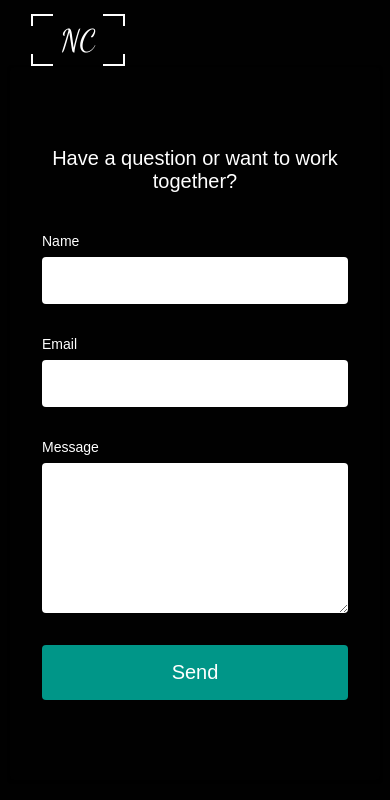
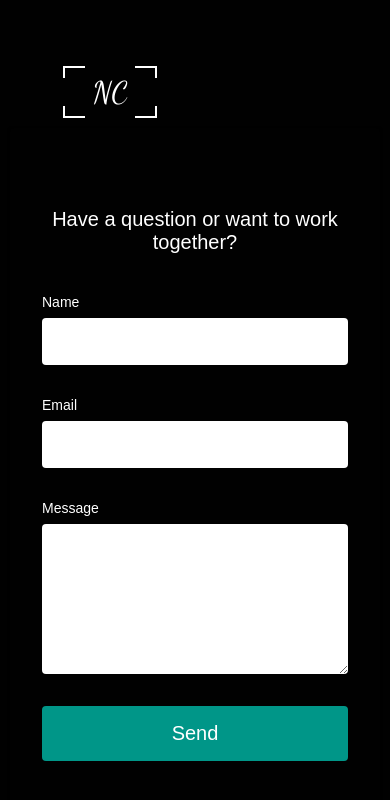
Before and after one commit to naomi-carey/Portfolio, a React (Create React App) app: page /contact in a window 390 px wide. Shown: the top 800 px of the page. Built offline with nearby package versions, Linux system fonts and the light colour scheme; a web font is replaced by a local one.

Commit message:
changed margin-top in contact elements

```diff
--- a/src/components/Contact/ContactElements.js
+++ b/src/components/Contact/ContactElements.js
@@ -25,15 +25,12 @@ export const FormWrap = styled.div`
 `;
 
 export const Icon = styled(Link)`
-  ${"" /* margin-left: 32px;
-  margin-top: 32px; */}
-  top: 0;
-  left: 0;
+  margin-left: 32px;
+  margin-top: 32px;
   text-decoration: none;
   color: #fff;
   font-weight: 700;
   font-size: 32px;
-  z-index: 1;
 
   @media screen and (min-width: 480px) {
     margin-left: 16px;
@@ -48,7 +45,7 @@ export const ContactLogoBorder = styled.div`
     font-size: 30px;
     height: 48px;
 
-    margin-top: 80px;
+    margin-top: 40px;
     margin-left: 31px;
     background: none;
 
@@ -143,10 +140,13 @@ export const Form = styled.form`
   @media screen and (min-width: 400px) {
     padding: 32px 32px;
   }
-  ${"" /* added media query below*/}
-  @media screen and (max-width: 400px) {
+
+  ${
+    "" /* @media screen and (max-width: 400px) {
     padding: 80px 32px;
-    margin-bottom: 130px;
+    margin-bottom: 150px;
+
+  } */
   }
 `;
 
```
